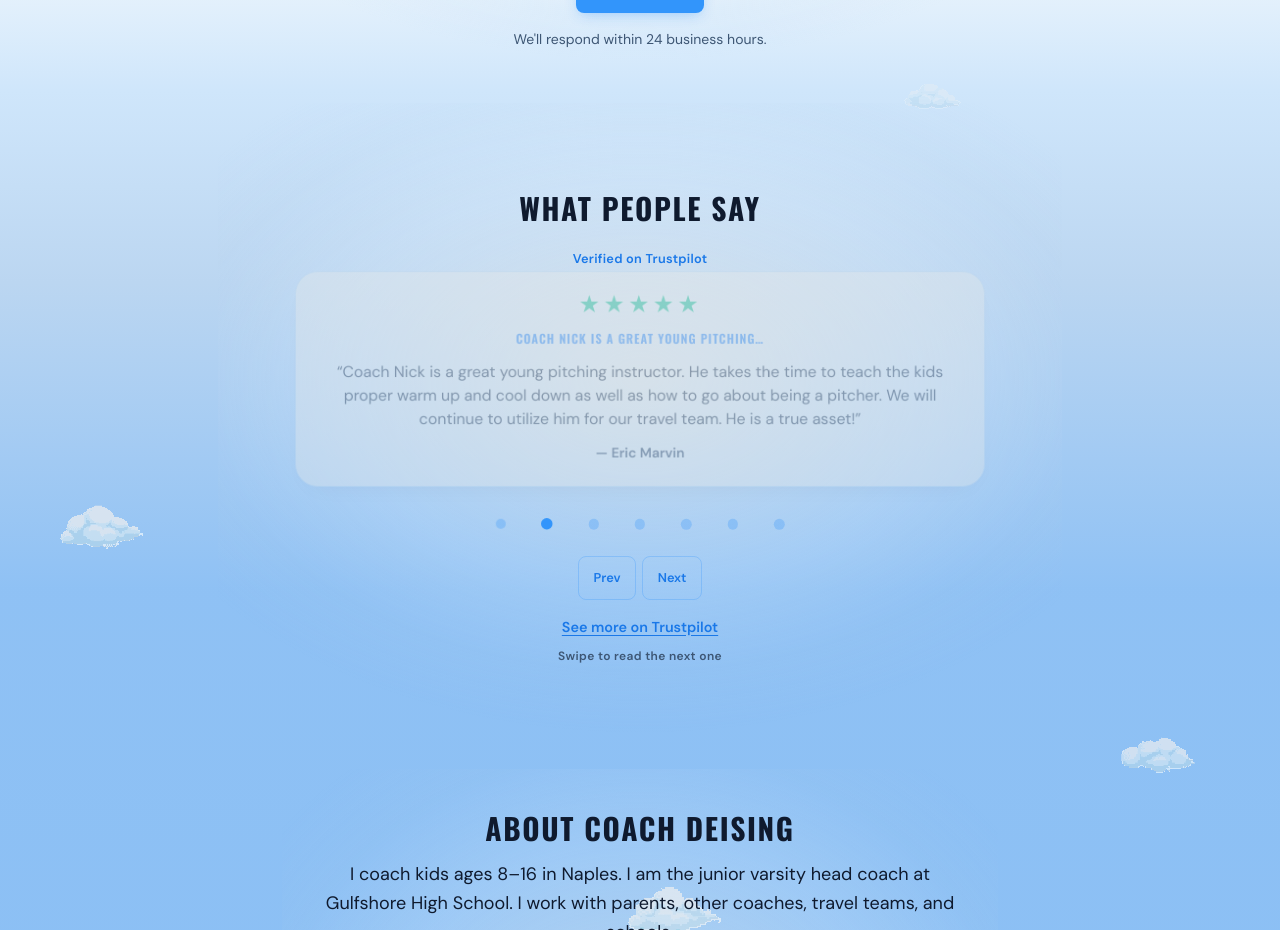
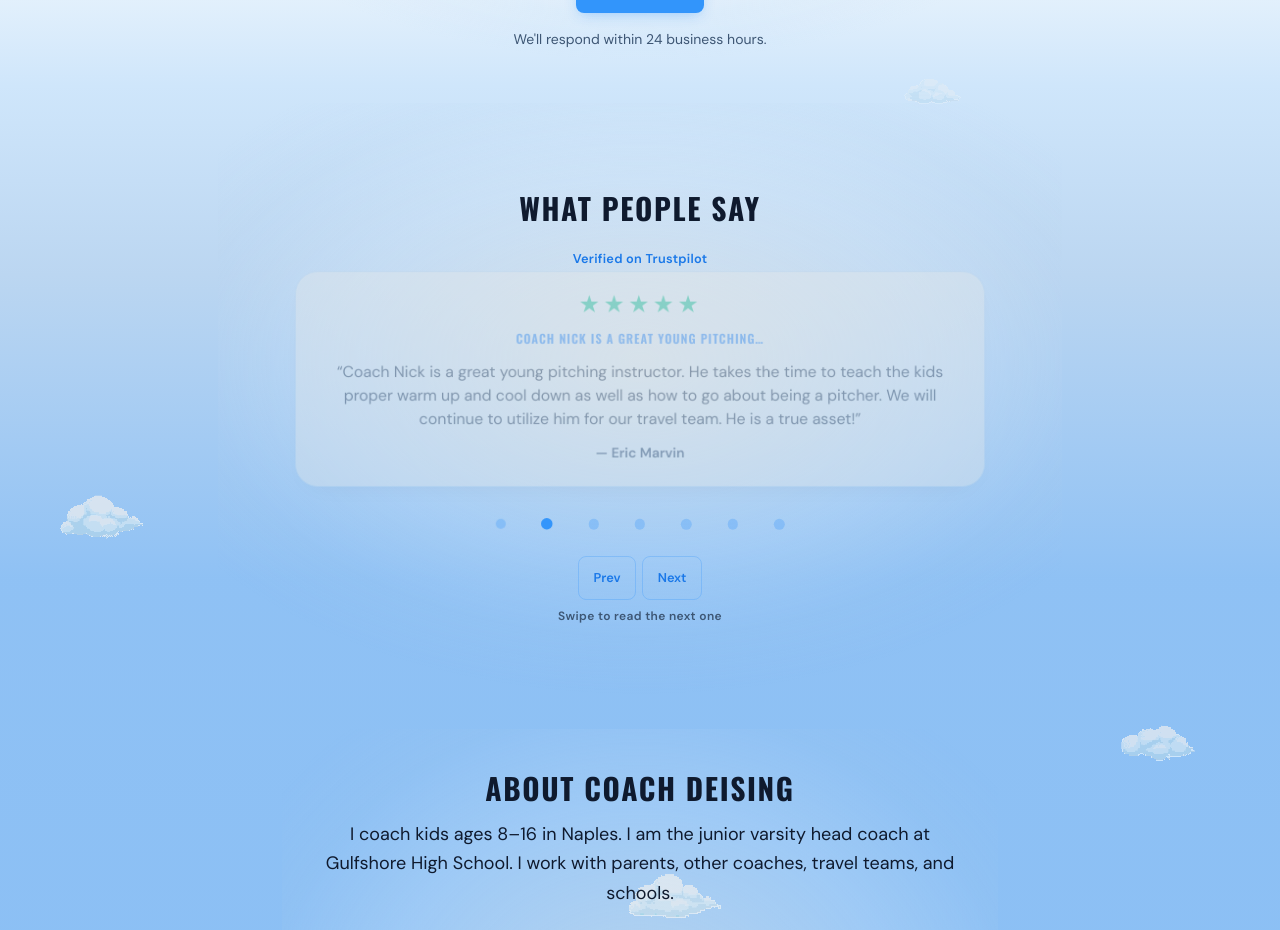
Before and after one commit to Pitching101/pitching101-web, a Next.js app: page / in a window 1280 px wide. Shown: the part 464-1394 px from the top of the page. Built offline with nearby package versions, Linux system fonts and the light colour scheme; a web font is replaced by a local one.

Commit message:
Keep one Trustpilot line on the reviews block.
Verified on Trustpilot is now the link. The extra See more on Trustpilot line is gone.

Co-authored-by: nickdeisng-hash <nickdeisng-hash@users.noreply.github.com>

```diff
--- a/src/app/globals.css
+++ b/src/app/globals.css
@@ -1199,6 +1199,13 @@ html.glove-cursor * {
   letter-spacing: 0.02em;
   text-transform: none;
   color: var(--blue-dark);
+  text-decoration: none;
+}
+a.reviews-verified:hover,
+a.reviews-verified:focus-visible {
+  color: var(--blue);
+  text-decoration: underline;
+  text-underline-offset: 3px;
 }
 .reviews-stage {
   position: relative;
@@ -1308,12 +1315,8 @@ html.glove-cursor * {
 .reviews-carousel .text-ink-soft {
   color: #1a2a44;
 }
-.reviews-carousel .text-blue-dark,
-.reviews-carousel .reviews-tp-link {
+.reviews-carousel .text-blue-dark {
   color: #0f1a2e;
-}
-.reviews-carousel .reviews-tp-link:hover {
-  color: var(--blue-dark);
 }
 @media (min-width: 640px) {
   .reviews-carousel { padding: 1.5rem 1.55rem; }
@@ -1373,21 +1376,6 @@ html.glove-cursor * {
   }
 }
 
-
-/* Trustpilot link under reviews */
-.reviews-tp-link {
-  display: inline-flex;
-  align-items: center;
-  gap: 0.35rem;
-  margin-top: 1rem;
-  font-family: var(--font-body), system-ui, sans-serif;
-  font-size: 0.9rem;
-  font-weight: 600;
-  color: var(--blue-dark);
-  text-decoration: underline;
-  text-underline-offset: 3px;
-}
-.reviews-tp-link:hover { color: var(--blue); }
 
 .reviews-stars {
   display: block;
--- a/src/components/ReviewsCarousel.tsx
+++ b/src/components/ReviewsCarousel.tsx
@@ -8,6 +8,19 @@ import {
 } from "@/data/trustpilotReviews";
 
 const FADE_MS = 560;
+
+function TrustpilotMark() {
+  return (
+    <a
+      href={TRUSTPILOT_URL}
+      className="reviews-verified"
+      target="_blank"
+      rel="noopener noreferrer"
+    >
+      Verified on Trustpilot
+    </a>
+  );
+}
 
 function Stars({ n }: { n: number }) {
   const filled = Math.max(0, Math.min(5, Math.round(n)));
@@ -146,14 +159,7 @@ export default function ReviewsCarousel({ className = "" }: { className?: string
         <p className="text-base text-ink-soft">
           Loading From Trustpilot… Reviews Will Appear Here When Available.
         </p>
-        <a
-          href={TRUSTPILOT_URL}
-          className="reviews-tp-link"
-          target="_blank"
-          rel="noopener noreferrer"
-        >
-          See more on Trustpilot
-        </a>
+        <TrustpilotMark />
       </div>
     );
   }
@@ -161,7 +167,7 @@ export default function ReviewsCarousel({ className = "" }: { className?: string
   if (reduceMotion) {
     return (
       <div className={`reviews-stack space-y-4 ${className}`.trim()} aria-label="Client reviews from Trustpilot">
-        <p className="reviews-verified">Verified on Trustpilot</p>
+        <TrustpilotMark />
         <ul className="space-y-4">
           {reviews.map((r) => (
             <li key={`${r.name}-${r.title}`} className="reviews-carousel">
@@ -169,14 +175,6 @@ export default function ReviewsCarousel({ className = "" }: { className?: string
             </li>
           ))}
         </ul>
-        <a
-          href={TRUSTPILOT_URL}
-          className="reviews-tp-link"
-          target="_blank"
-          rel="noopener noreferrer"
-        >
-          See more on Trustpilot
-        </a>
       </div>
     );
   }
@@ -215,7 +213,7 @@ export default function ReviewsCarousel({ className = "" }: { className?: string
         }
       }}
     >
-      <p className="reviews-verified">Verified on Trustpilot</p>
+      <TrustpilotMark />
 
       <div
         className="reviews-stage"
@@ -277,14 +275,6 @@ export default function ReviewsCarousel({ className = "" }: { className?: string
         </div>
       </div>
 
-      <a
-        href={TRUSTPILOT_URL}
-        className="reviews-tp-link"
-        target="_blank"
-        rel="noopener noreferrer"
-      >
-        See more on Trustpilot
-      </a>
       <p className="reviews-swipe-hint">Swipe to read the next one</p>
     </div>
   );
```
